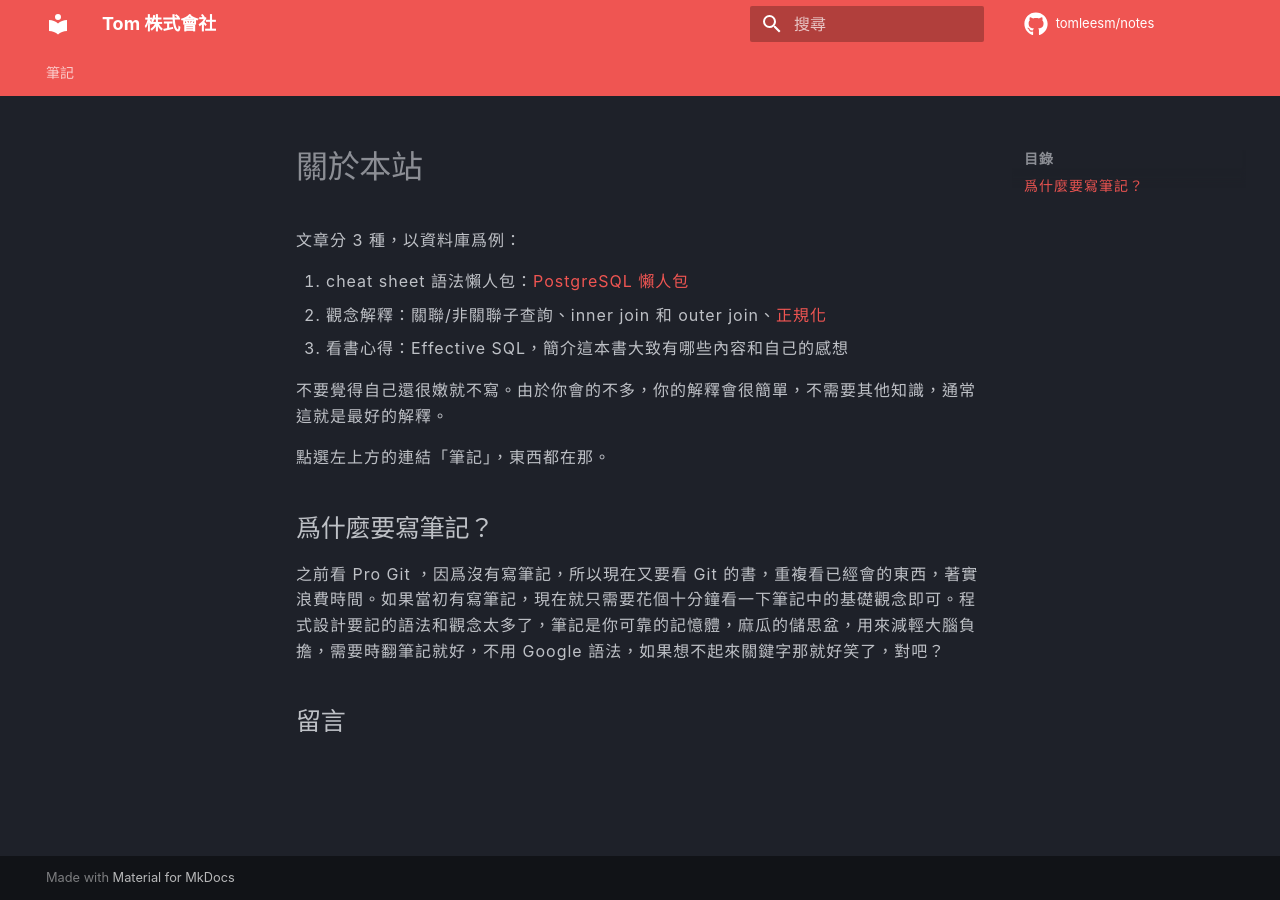
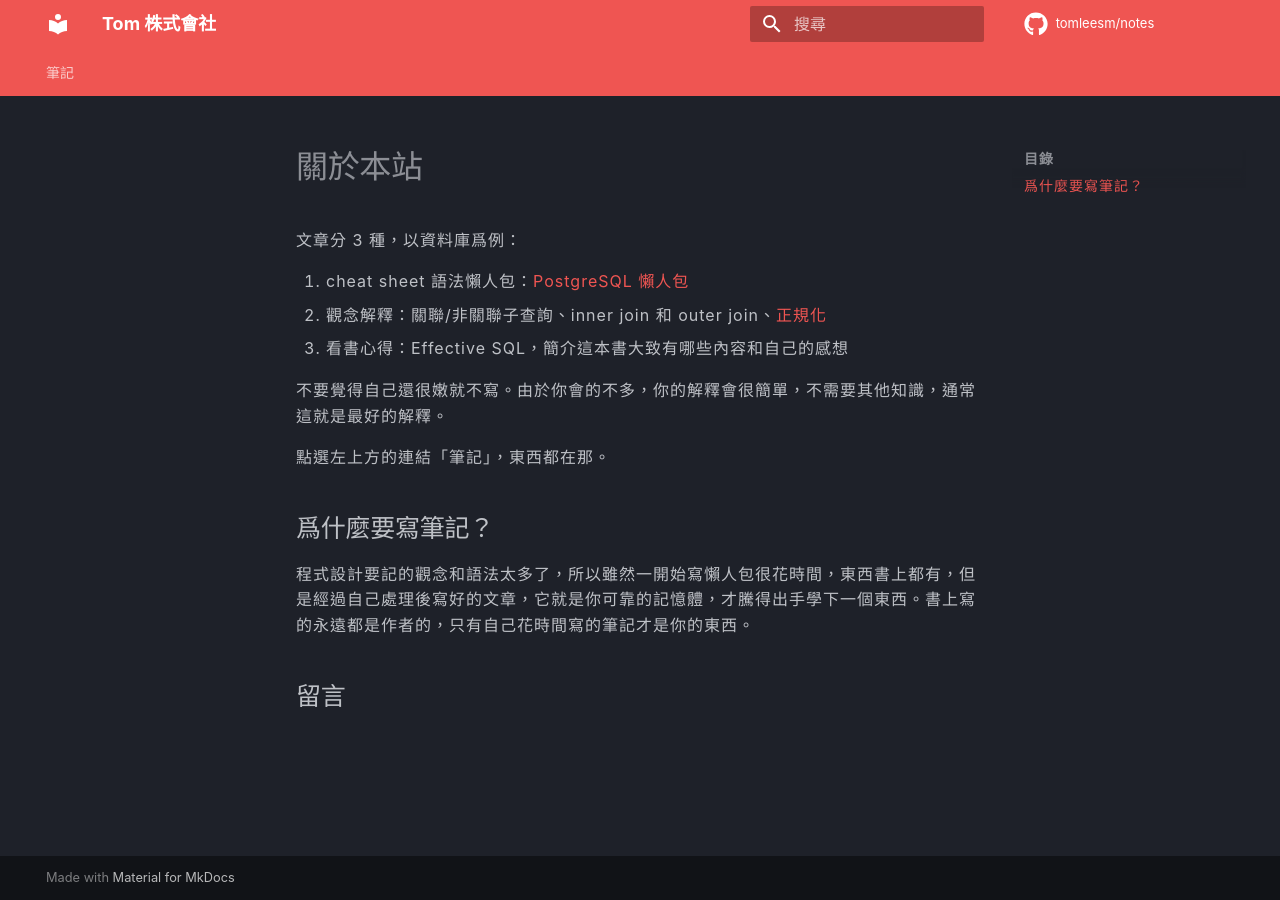
Before and after one commit to tomleesm/notes, an MkDocs documentation site: the page built from docs/index.md, in a window 1280 px wide. Built offline with MkDocs 1.6.1 and Material for MkDocs 9.7.7, drawn with Linux system fonts in a browser that asks for light colours; comment, search, counter and statistics services are not loaded.

Commit message:
關於本站: 修改寫筆記的原因

```diff
--- a/docs/index.md
+++ b/docs/index.md
@@ -12,4 +12,4 @@
 
 ## 爲什麼要寫筆記？
 
-之前看 Pro Git ，因爲沒有寫筆記，所以現在又要看 Git 的書，重複看已經會的東西，著實浪費時間。如果當初有寫筆記，現在就只需要花個十分鐘看一下筆記中的基礎觀念即可。程式設計要記的語法和觀念太多了，筆記是你可靠的記憶體，麻瓜的儲思盆，用來減輕大腦負擔，需要時翻筆記就好，不用 Google 語法，如果想不起來關鍵字那就好笑了，對吧？
+程式設計要記的觀念和語法太多了，所以雖然一開始寫懶人包很花時間，東西書上都有，但是經過自己處理後寫好的文章，它就是你可靠的記憶體，才騰得出手學下一個東西。書上寫的永遠都是作者的，只有自己花時間寫的筆記才是你的東西。
```
